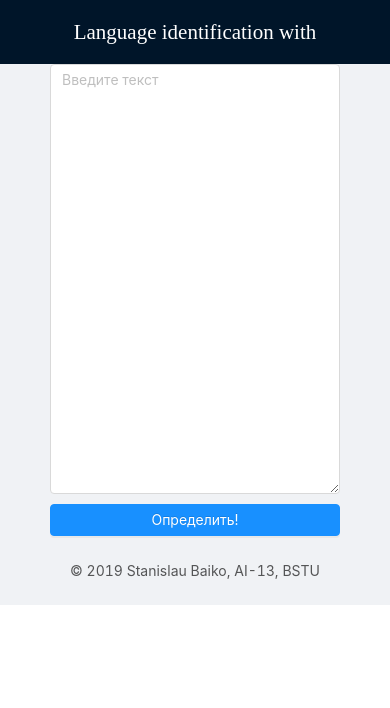
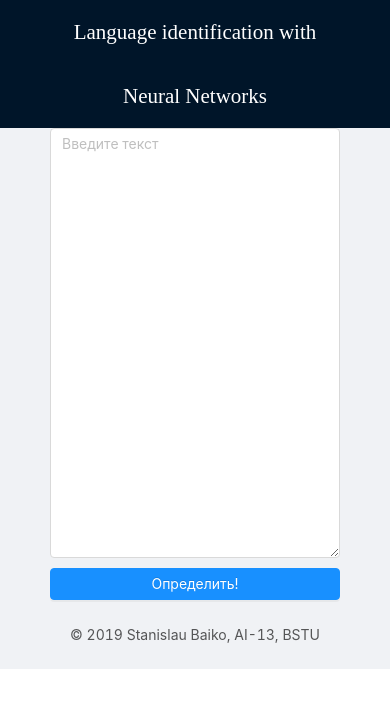
Before and after one commit to MrCheka/LangIDNN, a Vue app in the folder client/: page / in a window 390 px wide. Shown: the top 708 px of the page. Built offline with nearby package versions, Linux system fonts and the light colour scheme; no server answers.

Commit message:
client fixes

```diff
--- a/client/src/components/Header.vue
+++ b/client/src/components/Header.vue
@@ -28,4 +28,10 @@ h1 {
   z-index: 1;
   width: 100%;
 }
+
+@media (max-width: 700px) {
+  .header {
+    height: 128px;
+  }
+}
 </style>
--- a/client/src/components/Main.vue
+++ b/client/src/components/Main.vue
@@ -1,5 +1,5 @@
 <template>
-  <a-layout-content :style="{ padding: '0 50px', marginTop: '64px' }">
+  <a-layout-content class="content">
     <a-collapse :bordered="false">
       <a-collapse-panel v-if="showLangs" header="Поддерживаемые языки" key="1" :style="customStyle">
         <p>{{langsStr}}</p>
@@ -16,6 +16,7 @@
       type="primary"
       :style="buttonStyle"
     >Определить!</a-button>
+    <h1 v-if="showResult">Результат - {{resultLang}}. Точность определения - {{acc}}%.</h1>
   </a-layout-content>
 </template>
 
@@ -26,7 +27,7 @@ export default {
   name: "Main",
   data() {
     return {
-      endpoint: "http://127.0.0.1:5000",
+      endpoint: "https://c7b26a85.ngrok.io",
       langs: null,
       langsStr: null,
       showLangs: false,
@@ -35,7 +36,7 @@ export default {
       resultLang: null,
       acc: null,
       customStyle:
-        "background: #f7f7f7;border-radius: 4px;margin-bottom: 24px;margin-top: 10px;border: 0;overflow: hidden; text-align: left;",
+        "background: #f7f7f7;border-radius: 4px;margin-bottom: 24px;margin-top: 10px;border: 0;overflow: hidden; text-align: justify;",
       buttonStyle: "width: 100%; margin-top: 10px;",
       loadingButton: false
     };
@@ -55,12 +56,11 @@ export default {
         .then(response => {
           this.showLangs = true;
           this.langs = response.data.langs;
+          console.log(this.langs.length);
           var tmp = [];
-          this.langs.forEach(row => {
-            Object.keys(row).forEach(el => {
-              tmp.push(row[el]);
-            });
-          });
+          for (var lang in this.langs) {
+            tmp.push(this.langs[lang]);
+          }
           this.langsStr = Array.join(tmp, ", ");
         })
         .catch(error => {
@@ -81,17 +81,27 @@ export default {
           this.showResult = true;
           this.resultLang = response.data.lang;
           this.acc = response.data.acc;
+          this.loadingButton = false;
         })
         .catch(error => {
           console.log("---error---");
           console.log(error);
+          this.loadingButton = false;
         });
-
-      this.loadingButton = false;
     }
   }
 };
 </script>
 
 <style scoped>
+.content {
+  margin-top: 64px;
+  padding: 0 50px 0 50px;
+}
+
+@media (max-width: 700px) {
+  .content {
+    margin-top: 128px;
+  }
+}
 </style>
```
